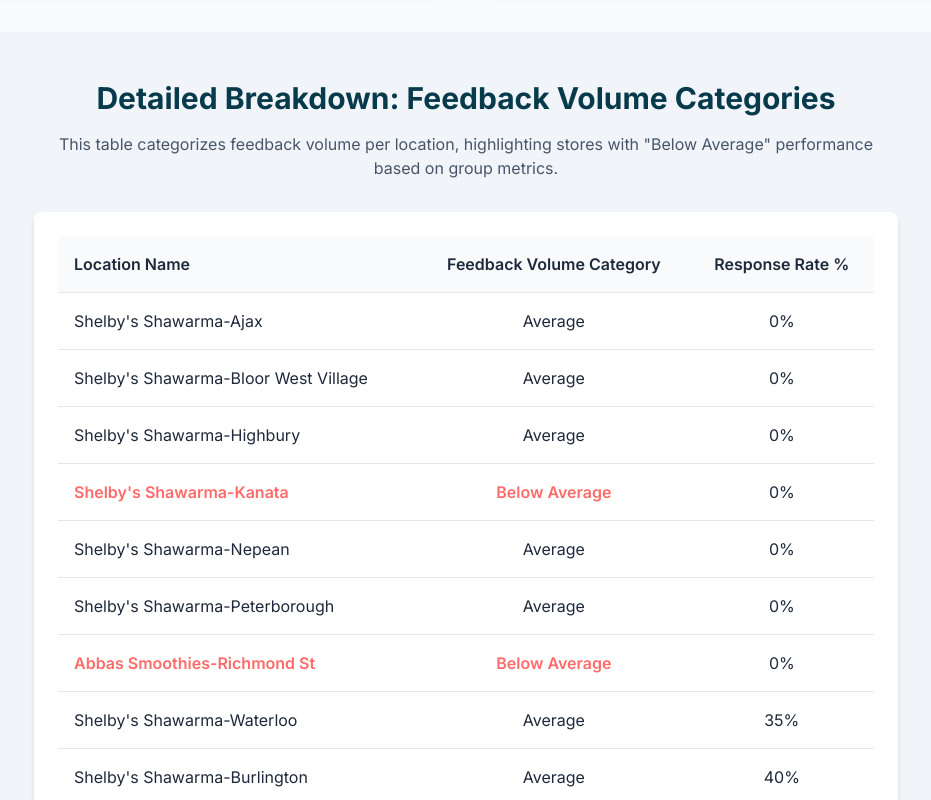
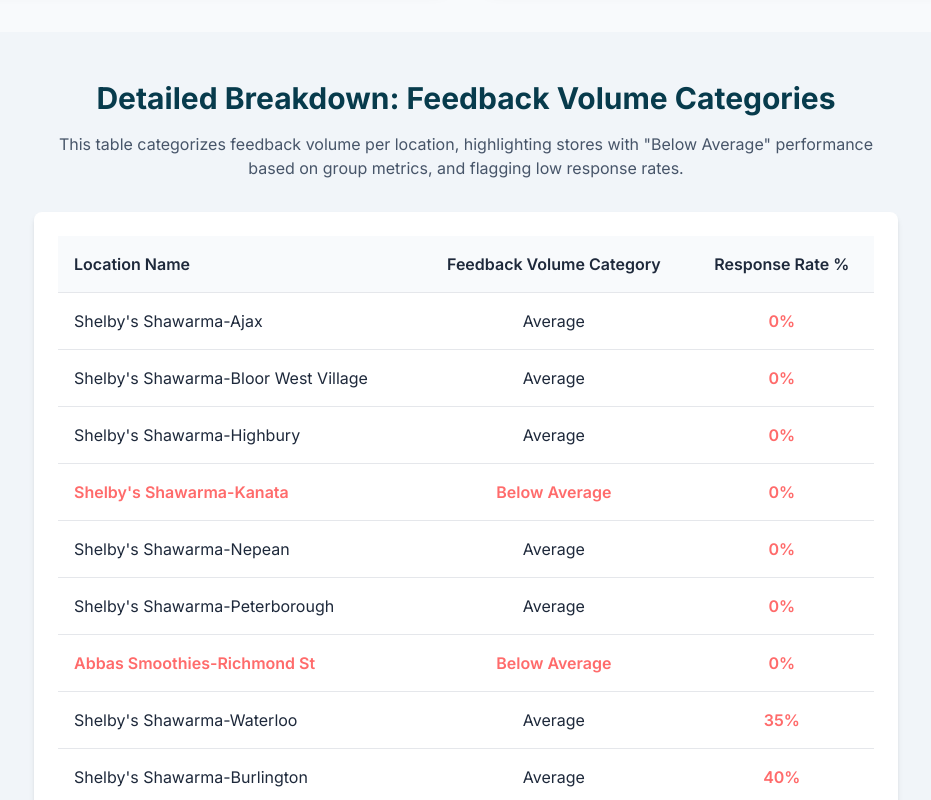
Before and after one commit to MelissaKhattar/LocalyserReport, a plain HTML site: page index.html in a window 1280 px wide. Shown: the part 720-1520 px from the top of the page, without its empty margins (174-1105 px from the left). Drawn offline with nearby package versions, Linux system fonts and the light colour scheme.

Commit message:
index.html

```diff
--- a/index.html
+++ b/index.html
@@ -79,7 +79,7 @@
         <section id="low-feedback" class="py-12 bg-slate-100 rounded-xl">
             <div class="max-w-4xl mx-auto px-4">
                 <h2 class="text-3xl font-bold text-center text-[#073B4C] mb-4">Detailed Breakdown: Feedback Volume Categories</h2>
-                <p class="text-center text-slate-600 mb-8">This table categorizes feedback volume per location, highlighting stores with "Below Average" performance based on group metrics.</p>
+                <p class="text-center text-slate-600 mb-8">This table categorizes feedback volume per location, highlighting stores with "Below Average" performance based on group metrics, and flagging low response rates.</p>
                 <div class="bg-white p-6 rounded-lg shadow-md overflow-x-auto">
                     <table class="w-full text-left" id="feedback-table">
                         <thead class="bg-slate-50 border-b">
@@ -260,12 +260,15 @@
                 row.className = 'border-b hover:bg-slate-50';
 
                 const isBelowAverageVolume = store.volumeCategory === 'Below Average';
+                const isLowResponse = store.response < 70; // New check for response rate
+
                 const nameCellClass = isBelowAverageVolume ? 'p-4 text-[#FF6B6B] font-semibold' : 'p-4';
+                const responseCellClass = `p-4 text-center ${isLowResponse ? 'text-[#FF6B6B] font-semibold' : ''}`; // Apply highlight if low
 
                 row.innerHTML = `
                     <td class="${nameCellClass}">${store.name}</td>
                     <td class="p-4 text-center ${isBelowAverageVolume ? 'text-[#FF6B6B] font-semibold' : ''}">${store.volumeCategory}</td>
-                    <td class="p-4 text-center">${store.response}%</td>
+                    <td class="${responseCellClass}">${store.response}%</td>
                 `;
                 tableBody.appendChild(row);
             });
```
